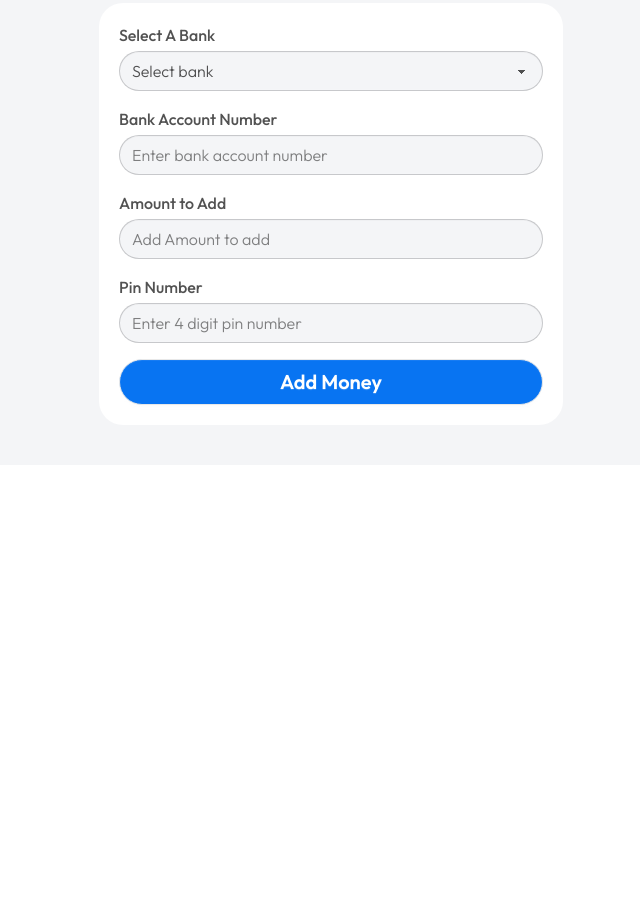
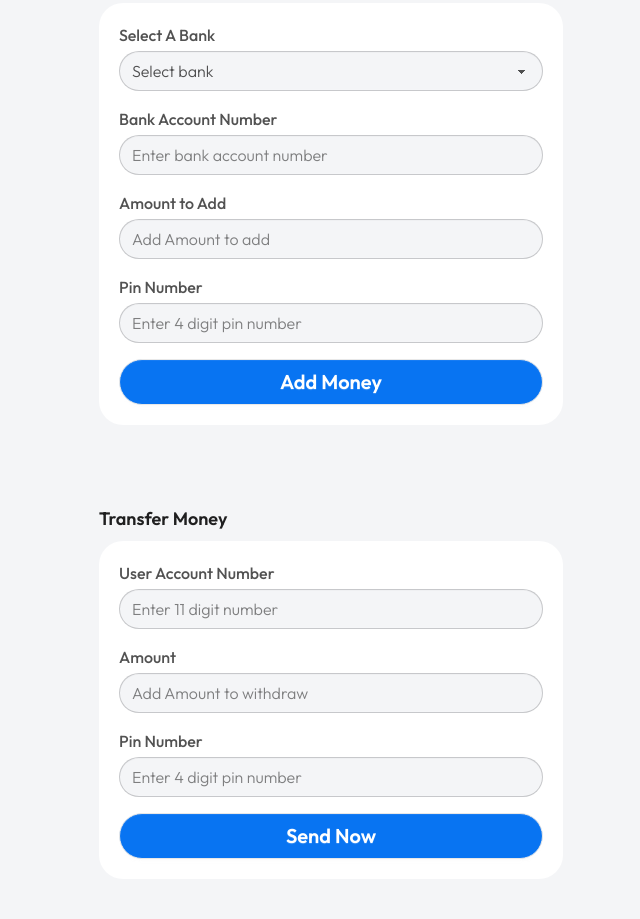
Before and after one commit to biplobrana007/payoo-mobile-banking-app, a plain HTML site: page home.html in a window 1280 px wide. Shown: the part 566-1485 px from the top of the page, without its empty margins (309-949 px from the left). Before the commit the page ends 1031 px from the top, so only its background shows below. Drawn offline with nearby package versions, Linux system fonts and the light colour scheme.

Commit message:
transfer money design done

```diff
--- a/home.html
+++ b/home.html
@@ -50,10 +50,10 @@
         <h2 class="text-2xl font-bold leading-7 mb-5 text-[#080808]">
           🔥 Welcome to Payooo!
         </h2>
-        <p class="ont-normal text-lg text-[hsla(0,0%,3%,.5)] leading-[26px]">
+        <p class="font-normal text-lg text-[hsla(0,0%,3%,.5)] leading-[26px]">
           Enjoy easy and convenient financial services with us.
         </p>
-        <p class="ont-normal text-lg text-[hsla(0,0%,3%,.5)] leading-[26px]">
+        <p class="font-normal text-lg text-[hsla(0,0%,3%,.5)] leading-[26px]">
           Cashout charge is low.
         </p>
       </div>
@@ -65,13 +65,15 @@
           <img src="./Resources/assets/wallet1.png" alt="" />
           <h3 class="font-normal text-sm text-[hsla(0,0%,3%,.7)]">Add Money</h3>
         </div>
-        <div id="cash-out"
+        <div
+          id="cash-out"
           class="flex flex-col gap-2 py-5 items-center border border-[hsla(0,0%,3%,.1)] rounded-[10px]"
         >
           <img src="./Resources/assets/send1.png" alt="" />
           <h3 class="font-normal text-sm text-[hsla(0,0%,3%,.7)]">Cashout</h3>
         </div>
         <div
+          id="transfer-money"
           class="flex flex-col gap-2 py-5 items-center border border-[hsla(0,0%,3%,.1)] rounded-[10px]"
         >
           <img src="./Resources/assets/money1.png" alt="" />
@@ -104,7 +106,7 @@
     <!-- all section -->
     <div class="">
       <!-- add money -->
-      <div id="add-money-div" class="px-6 max-w-lg mx-auto py-10 ">
+      <div id="add-money-div" class="px-6 max-w-lg mx-auto py-10">
         <h2 class="text-lg font-semibold text-[hsla(0,0%,3%,.9)] mb-2">
           Add Money
         </h2>
@@ -226,6 +228,59 @@
           </button>
         </form>
       </div>
+      <!-- transfer money -->
+      <div id="transfer-money-div" class="px-6 max-w-lg mx-auto py-10">
+        <h2 class="text-lg font-semibold text-[hsla(0,0%,3%,.9)] mb-2">
+          Transfer Money
+        </h2>
+        <form action="" class="flex flex-col gap-4 bg-white p-5 rounded-3xl">
+          <div class="flex flex-col gap-1">
+            <label
+              for="user-number"
+              class="font-medium text-[1rem] text-[hsla(0,0%,3%,.7)]"
+              >User Account Number</label
+            >
+            <input
+              id="user-number"
+              type="text"
+              placeholder="Enter 11 digit number"
+              class="input rounded-3xl text-[16px] font-light text-[#080808] bg-[#f4f5f7] w-full"
+            />
+          </div>
+          <div class="flex flex-col gap-1">
+            <label
+              for="transfer-amount"
+              class="font-medium text-[1rem] text-[hsla(0,0%,3%,.7)]"
+              >Amount</label
+            >
+            <input
+              id="transfer-amount"
+              type="text"
+              placeholder="Add Amount to withdraw"
+              class="input rounded-3xl text-[16px] font-light text-[#080808] bg-[#f4f5f7] w-full"
+            />
+          </div>
+          <div class="flex flex-col gap-1">
+            <label
+              for="pin-to-transfer"
+              class="font-medium text-[1rem] text-[hsla(0,0%,3%,.7)]"
+              >Pin Number</label
+            >
+            <input
+              id="pin-to-transfer"
+              type="text"
+              placeholder="Enter 4 digit pin number"
+              class="input rounded-3xl text-[16px] font-light text-[#080808] bg-[#f4f5f7] w-full"
+            />
+          </div>
+          <button
+            id="widrw-money-btn"
+            class="btn rounded-3xl text-xl font-semibold text-white w-full bg-[#0874F2] py-[22px] flex items-center"
+          >
+            Send Now
+          </button>
+        </form>
+      </div>
     </div>
     <script src="./home.js"></script>
   </body>
```
